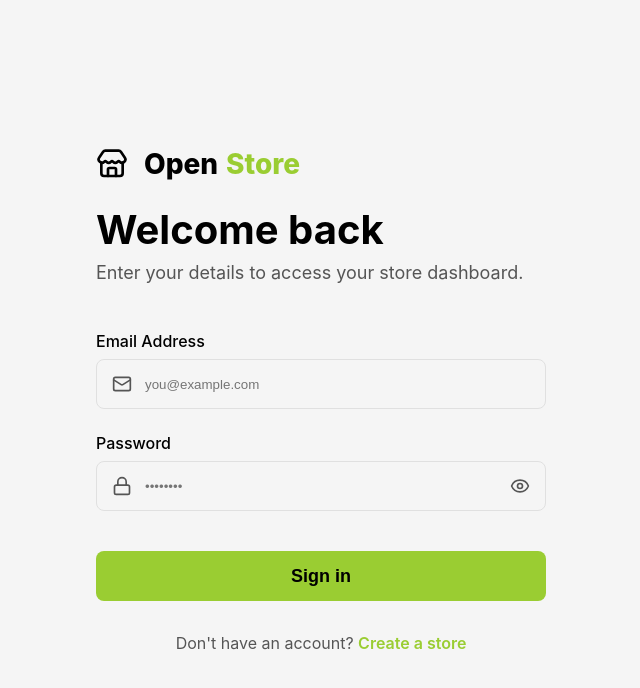
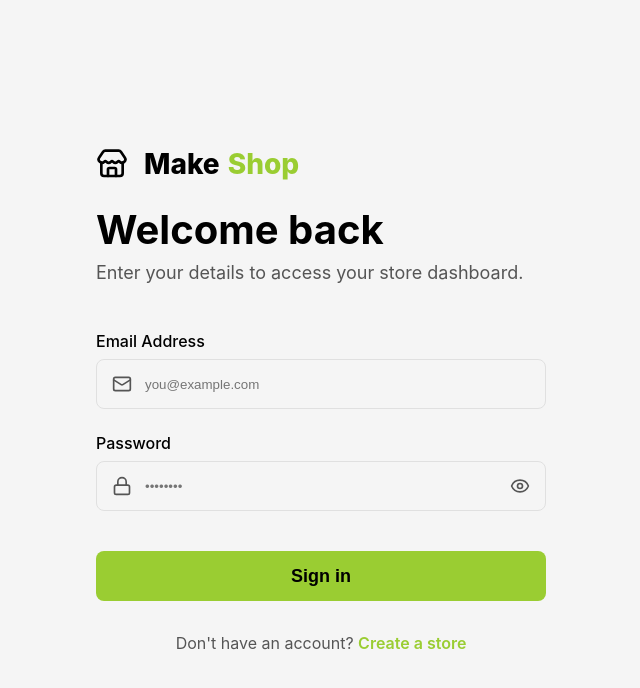
Before and after one commit to Lazheart/MakeShop, a React (Vite) app in the folder frontend/: page /login in a window 1280 px wide. Shown: the top 688 px of the page, without its empty margins (319-959 px from the left). Built offline with nearby package versions, Linux system fonts and the light colour scheme; no server answers.

Commit message:
Change logo text from 'Open Store' to 'Make Shop'
linea 48

```diff
--- a/frontend/src/pages/auth/LoginPage.tsx
+++ b/frontend/src/pages/auth/LoginPage.tsx
@@ -45,7 +45,7 @@ export default function LoginPage() {
         <div style={{ marginBottom: '3rem' }}>
           <Link to="/" className="sidebar-logo" style={{ marginBottom: '1.5rem', textDecoration: 'none', color: 'inherit', display: 'inline-flex', alignItems: 'center' }}>
             <Store size={32} />
-            <span style={{ fontSize: '1.75rem', marginLeft: '0.5rem' }}>Open</span><span style={{ color: 'var(--primary)', fontSize: '1.75rem' }}>Store</span>
+            <span style={{ fontSize: '1.75rem', marginLeft: '0.5rem' }}>Make</span><span style={{ color: 'var(--primary)', fontSize: '1.75rem' }}>Shop</span>
           </Link>
           <h1 style={{ fontSize: '2.5rem', marginBottom: '0.5rem' }}>Welcome back</h1>
           <p style={{ color: 'var(--text-secondary)', fontSize: '1.125rem' }}>Enter your details to access your store dashboard.</p>
```
